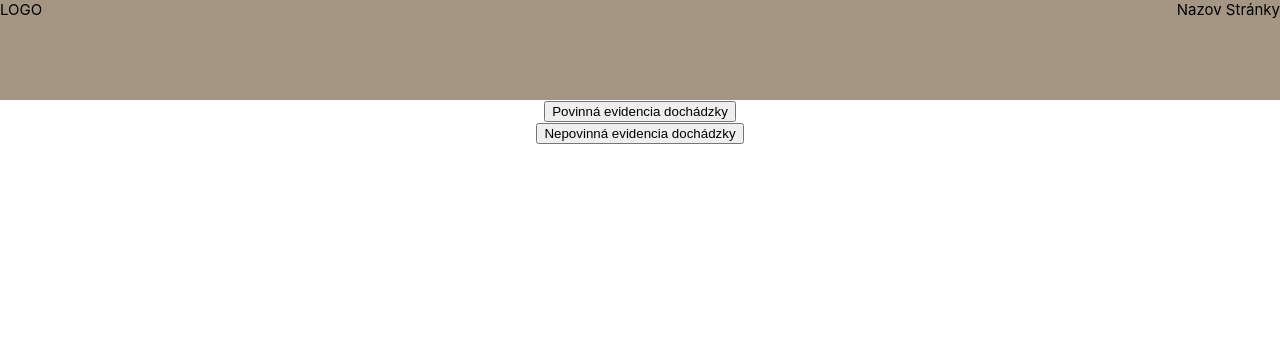
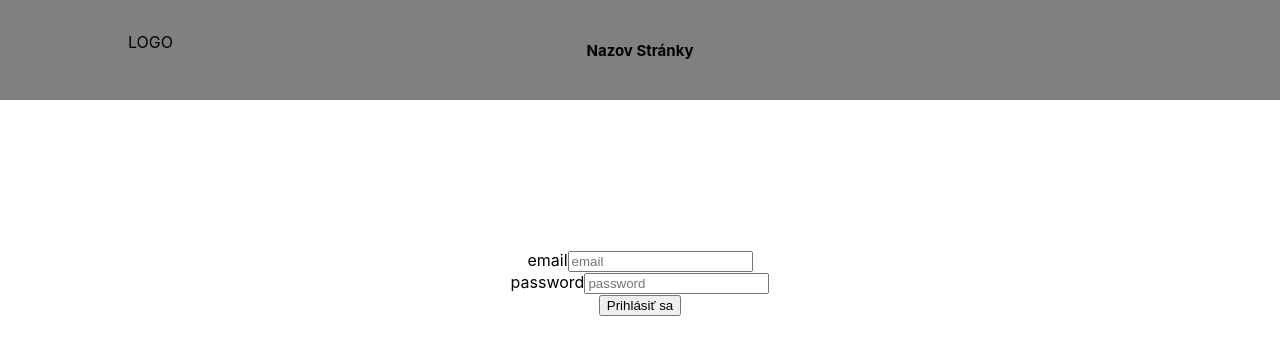
Before and after one commit to Kaktus98/qr_system, a React (Create React App) app: page /login in a window 1280 px wide. Shown: the top 354 px of the page. Built offline with nearby package versions, Linux system fonts and the light colour scheme; the HTML template or start-up script is replaced by a standard one.

Commit message:
pridanie loginu a rootov medzi tlacidlami

```diff
--- a/package.json
+++ b/package.json
@@ -8,6 +8,7 @@
     "@testing-library/user-event": "^13.5.0",
     "react": "^18.2.0",
     "react-dom": "^18.2.0",
+    "react-router-dom": "^6.8.0",
     "react-scripts": "5.0.1",
     "web-vitals": "^2.1.4"
   },
--- a/src/App.js
+++ b/src/App.js
@@ -1,14 +1,21 @@
 //rafce, skratka pre nacitanie predpisu funkcie
 import React from "react";
+import { BrowserRouter, Route, Routes } from "react-router-dom";
 import "./App.css";
 import IndroducingPage from "./components/IndroducingPage";
-/* import Login from "./components/Login"; */
+import Login from "./components/Login";
+import HomePage from "./components/HomePage";
 
 function App() {
   return (
     <div className="App">
-      <IndroducingPage></IndroducingPage>
-      {/* <Login></Login> */}
+      <BrowserRouter>
+        <Routes>
+          <Route path="/" element={<IndroducingPage />} />
+          <Route path="login" element={<Login />} />
+          <Route path="home" element={<HomePage />} />
+        </Routes>
+      </BrowserRouter>
     </div>
   );
 }
--- /dev/null
+++ b/src/Components/HomePage.js
@@ -0,0 +1,11 @@
+import React from "react";
+
+const HomePage = () => {
+  return (
+    <div>
+      <h1>HELLO WORLD</h1>
+    </div>
+  );
+};
+
+export default HomePage;
--- a/src/Components/IndroducingPage.js
+++ b/src/Components/IndroducingPage.js
@@ -1,8 +1,15 @@
 import React from "react";
 import Header from "./header/Header";
 import "./IndroducingPage.css";
+import { useNavigate } from "react-router-dom";
 
 const IndroducingPage = () => {
+  const navigate = useNavigate();
+
+  const handleClick = () => {
+    navigate("/login");
+  };
+
   return (
     <div>
       <Header></Header>
@@ -10,7 +17,7 @@ const IndroducingPage = () => {
         <button
           className="compulsoryAttendace"
           type="button"
-          onClick={console.log("Gombik bol stlačený")}
+          onClick={handleClick}
         >
           Povinná evidencia dochádzky
         </button>
--- a/src/Components/Login.css
+++ b/src/Components/Login.css
@@ -0,0 +1,4 @@
+.formularLogin {
+  margin-top: 150px;
+
+}
--- a/src/Components/Login.js
+++ b/src/Components/Login.js
@@ -1,55 +1,112 @@
 import React, { useState } from "react";
-
-import "./Navbar";
+import Header from "./header/Header";
+import { useNavigate } from "react-router-dom";
+import "./Login.css";
 
 const Login = () => {
-  const [email, setEmail] = useState();
-  const [password, setPassword] = useState();
+  const databaseOfUsers = [
+    {
+      id: 1,
+      role: "student",
+      name: "John",
+      surname: "Doe",
+      email: "johndoe@hotmail.com",
+      password: "heslo123",
+    },
+    {
+      id: 2,
+      role: "teacher",
+      name: "Jane",
+      surname: "Doe",
+      email: "janedoe@gmail.com",
+      password: "heslo123",
+    },
+    {
+      id: 3,
+      role: "student",
+      name: "Jason",
+      surname: "Lee",
+      email: "jacksmith@outlook.com",
+      password: "heslo123",
+    },
+    {
+      id: 4,
+      role: "student",
+      name: "Milan",
+      surname: "Mrkva",
+      email: "milan@gmail.com",
+      password: "heslo123",
+    },
+    {
+      id: 5,
+      role: "teacher",
+      name: "Bronislava",
+      surname: "Donovan",
+      email: "bronislava@outlook.com",
+      password: "heslo123",
+    },
+    {
+      id: 6,
+      role: "teacher",
+      name: "Ladislav",
+      surname: "Kováč",
+      email: "laco@gmail.com",
+      password: "heslo123",
+    },
+  ];
+
+  const navigate = useNavigate();
+  const [email, setEmail] = useState("");
+  const [password, setPassword] = useState("");
+
   /* USESTATE -> hook vracia dva hodnoty: prvý je aktuálny stav a druhý je funkcia na zmenu stavu, viď onChange funkciu */
 
   /*   const [errorMessages, setErrorMessages] = useState({});
   const [isSubmitted, setIsSubmitted] = useState(false); */
 
-  const handleSubmit = (e) => {
-    // Prevent page reload
-    e.preventDefault();
+  const handleSubmit = (event) => {
+    event.preventDefault();
+    const account = databaseOfUsers.find((user) => user.email === email);
+    if (account && account.password === password) {
+      navigate("/home");
+    } else {
+      alert("wrong email or password");
+    }
   };
 
-  /*   const renderErrorMessage = (email) => {
-    email === errorMessages.email && <div>{errorMessages.message}</div>;
-  }; */
-
   return (
+    <div>
+      <Header></Header>
+      <div className="formularLogin">
         <form onSubmit={handleSubmit}>
           <div>
-        <label for="email">email</label>
+            <label htmlFor="email">email</label>
             <input
               value={email}
-          onChange={(e) => setEmail(e.target.value)}
+              onChange={(event) => setEmail(event.target.value)}
               type="email"
               placeholder="email"
               id="email"
               name="email"
               required
             />
-        {/* {renderErrorMessage("email")} */}
           </div>
           <div>
-        <label for="password">password</label>
+            <label htmlFor="password">password</label>
             <input
               value={password}
-          onChange={(e) => setPassword(e.target.password)}
+              onChange={(event) => setPassword(event.target.value)}
               type="password"
               placeholder="password"
               id="password"
               name="password"
               required
             />
-        {/* {renderErrorMessage("password")} */}
           </div>
-
           <button type="submit">Prihlásiť sa</button>
         </form>
+      </div>
+    </div>
   );
 };
 
--- a/src/Components/header/Header.css
+++ b/src/Components/header/Header.css
@@ -1,22 +1,41 @@
-.header {
-  background-color: rgb(165, 150, 131);
-  height: 100px;
+/* inspiruj sa react stránkou, je tam rovnako header */
+
+/* -------- reausable code --------*/
+
+.row {
+  width: 1024px;
+  margin: 0 auto;
 }
+/* -------- reausable code --------*/
 
-.layoutHeader {
+/* -------- header --------*/
+
+header {
+  min-height: 100px;
+  background-color: gray;
   display: flex;
+  flex-wrap: wrap;
   justify-content: space-between;
   align-items: center;
 }
 
-.nazovStranky {
-  align-items: center;
-  font-size: 15px;
-  color: black;
+.nav-bar {
+  /*   display: flex; */
+  /*   background-color: rgb(165, 150, 131); */
+  /*   position: fixed; nefungovalo dobre*/
 }
 
-.logo {
-  align-items: center;
+#Logo p {
+  position: absolute;
+  top: 2%;
+}
+
+#NamePage h1 {
+  margin: 40px;
   font-size: 15px;
-  color: black;
+  width: auto;
 }
+
+/* #Logo {
+  margin: 40px;
+} */
--- a/src/Components/header/Header.js
+++ b/src/Components/header/Header.js
@@ -3,10 +3,14 @@ import "./Header.css";
 
 const Header = () => {
   return (
-    <header className="header">
-      <div className="layoutHeader">
-        <div className="logo">LOGO</div>
-        <div className="nazovStranky">Nazov Stránky</div>
+    <header>
+      <div className="nav-bar row">
+        <div id="Logo">
+          <p>LOGO</p>
+        </div>
+        <div id="NamePage">
+          <h1>Nazov Stránky</h1>
+        </div>
       </div>
 
       {/* tu by mal ist navbar ale nie som si isty :D */}
```
Also changed, not shown: src/Components/HomePage.css (added), 1 other file (tests, documents, lock files or other folders). Lines whose indentation alone changed are shown as unchanged.
